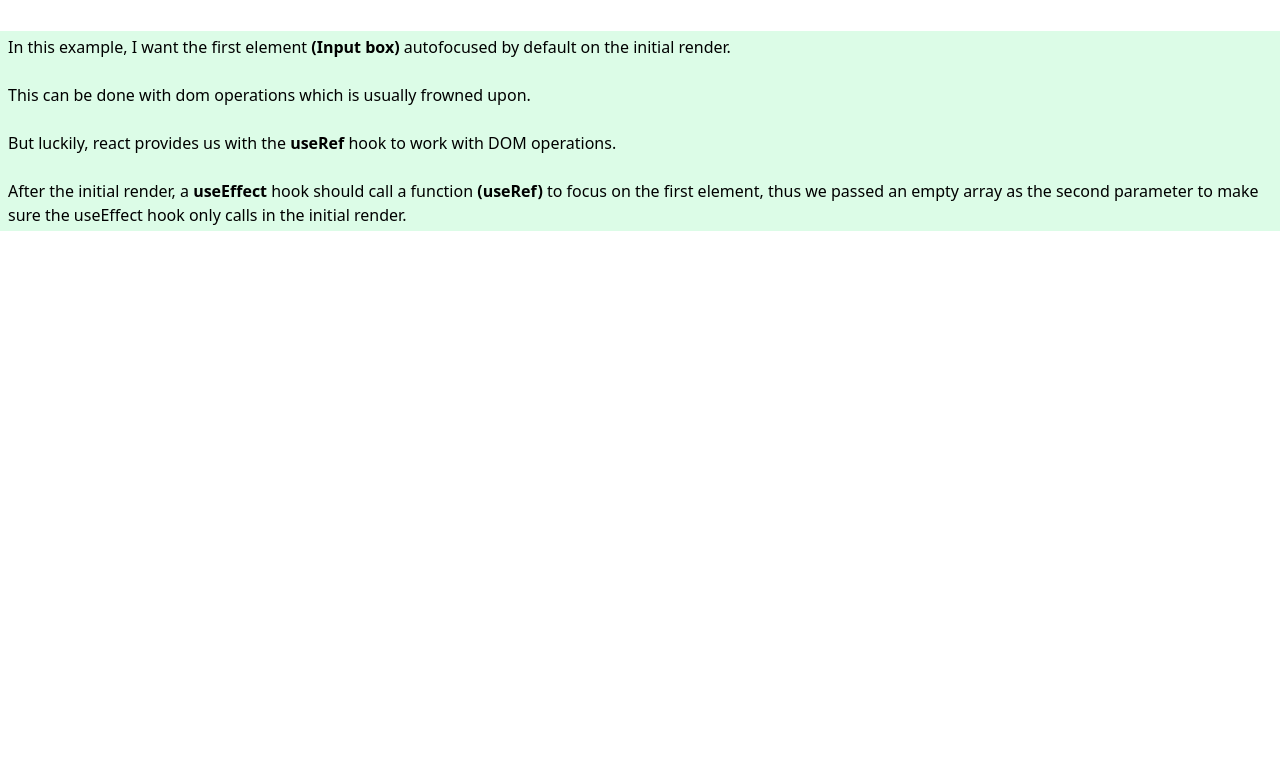
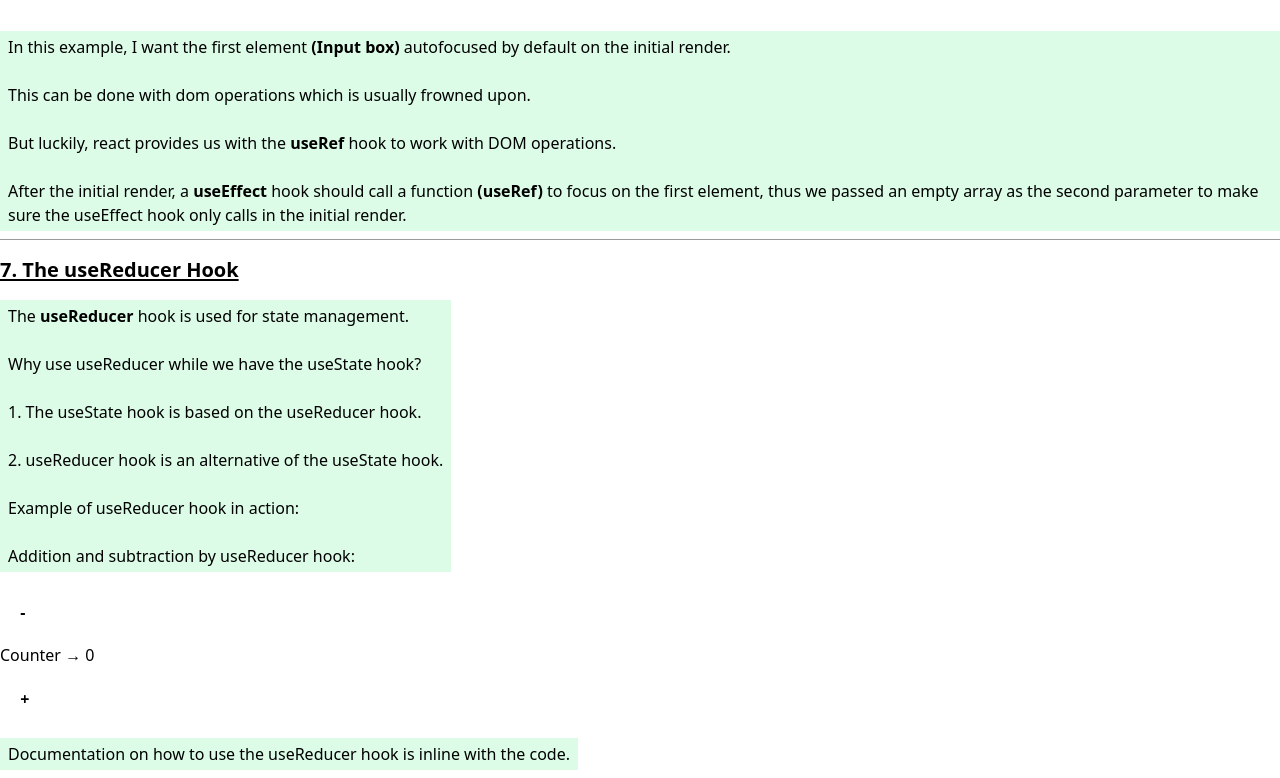
Before and after one commit to NjauSamuel/React_Blog_Project, a React (Vite) app: page / in a window 1280 px wide. Shown: the part 5560-6338 px from the top of the page. Before the commit the page ends 5799 px from the top, so only its background shows below. Built offline with nearby package versions, Linux system fonts and the light colour scheme; no server answers.

Commit message:
Learnt about the useReducer hook and used it.

```diff
--- a/src/App.jsx
+++ b/src/App.jsx
@@ -23,6 +23,7 @@ import CleanUpInterval from "./components/Chapter_9/CleanUpInterval";
 import Posts from "./components/Chapter_9/Post";
 import MemoHook from "./components/Chapter_9/MemoHook";
 import UseRef from "./components/Chapter_9/useRef";
+import UseReducer from "./components/Chapter_9/useReducer";
 
 function App() {
   return (
@@ -95,6 +96,8 @@ function App() {
 
       <UseRef />
 
+      <UseReducer/>
+
     </div>
   )
 }
--- /dev/null
+++ b/src/components/Chapter_9/useReducer.jsx
@@ -0,0 +1,58 @@
+import { useReducer } from "react"
+
+const initialState = 0
+
+const reducer = (state, action) => {
+    // Return new state:
+    // In reducer function, an action is the work that you want to do something.
+    //In our example, work is increment and decrement.
+    // Normally, in reducer functions we use Switch statements:
+    switch(action){
+        case "increment":
+            return state + 1;
+        case "decrement":
+            return state - 1;
+        default:
+            return state;
+    }
+}
+
+const UseReducer = () => {
+
+    const [counter, dispatch] = useReducer(reducer, initialState)
+
+    return (
+        <div className="mt-5">
+
+            <hr />
+
+            <h2>7. The useReducer Hook</h2>
+
+            <p id="paragraph-like">
+                The <b>useReducer</b> hook is used for state management. <br /><br />
+
+                Why use useReducer while we have the useState hook? <br /><br />
+
+                1. The useState hook is based on the useReducer hook. <br /><br />
+
+                2. useReducer hook is an alternative of the useState hook. <br /><br />
+
+                Example of useReducer hook in action:<br /><br />
+
+                Addition and subtraction by useReducer hook:
+
+            </p>
+
+            <div className="flex items-center justify-center space-x-2">
+                <button onClick={() => dispatch("decrement")} className="bg-slate-400 hover:bg-slate-600 text-white" >-</button>
+                <p>Counter → {counter}</p>
+                <button onClick={() => dispatch("increment")} className="bg-slate-400 hover:bg-slate-600 text-white">+</button>
+            </div>
+
+            <p id="paragraph-like">Documentation on how to use the useReducer hook is inline with the code. </p>
+
+        </div>
+    )
+}
+
+export default UseReducer
```
